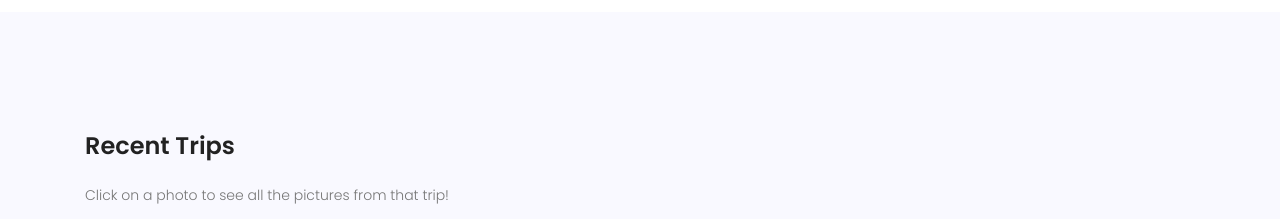
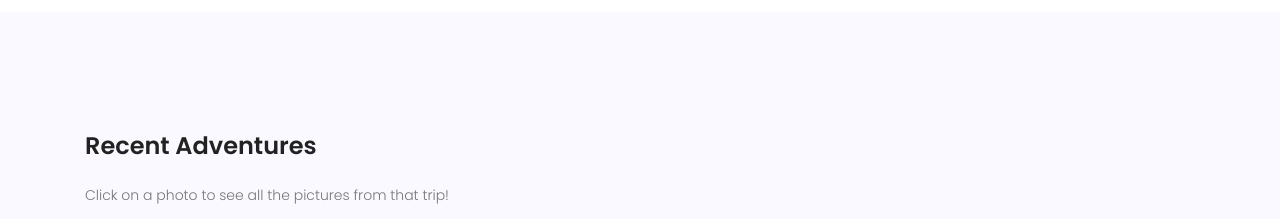
Before and after one commit to Jaw224/blog, a plain HTML site: page travel.html in a window 1280 px wide. Shown: the part 2460-2679 px from the top of the page. Drawn offline with nearby package versions, Linux system fonts and the light colour scheme.

Commit message:
done for the morning

```diff
--- a/travel.html
+++ b/travel.html
@@ -156,7 +156,7 @@
 			<!-- Start recent trips -->
 			<section class="travel-area section-gap" id="travel">
 					<div class="container">
-							<h3>Recent Trips</h3><br>
+							<h3>Recent Adventures</h3><br>
 							<p> Click on a photo to see all the pictures from that trip!</p>
 							<div class="row gallery-item">
 								<div class="col-md-4">
```
Also changed, not shown: 2 other files.
